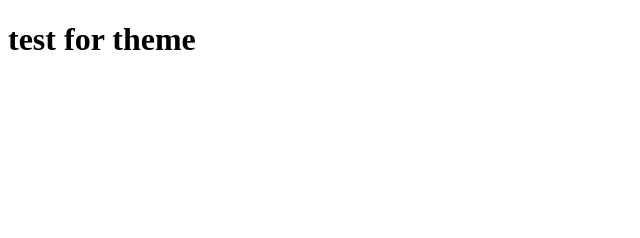
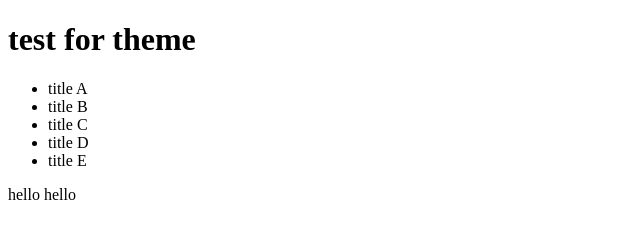
Before and after one commit to clare6623/clare6623.github.io, a plain HTML site: page index.html in a window 1280 px wide. Shown: the whole page, without its empty margins (0-640 px from the left). Drawn offline with Linux system fonts and the light colour scheme.

Commit message:
Update index.html

```diff
--- a/index.html
+++ b/index.html
@@ -7,6 +7,24 @@
   <title>Test</title>
 </head>
 <body>
-  <h1>test for theme</h1>
+	<div class="wrapper">
+		<div class="header">
+			<h1>test for theme</h1>
+		</div>
+		<nav>
+			<ul>
+				<li>title A</li>
+				<li>title B</li>
+				<li>title C</li>
+				<li>title D</li>
+				<li>title E</li>
+			</ul>
+		</nav>
+		<div class="content">
+			<div>
+				<p>hello hello</p>
+			</div>
+		</div>
+	</div>
 </body>
 </html>
```
